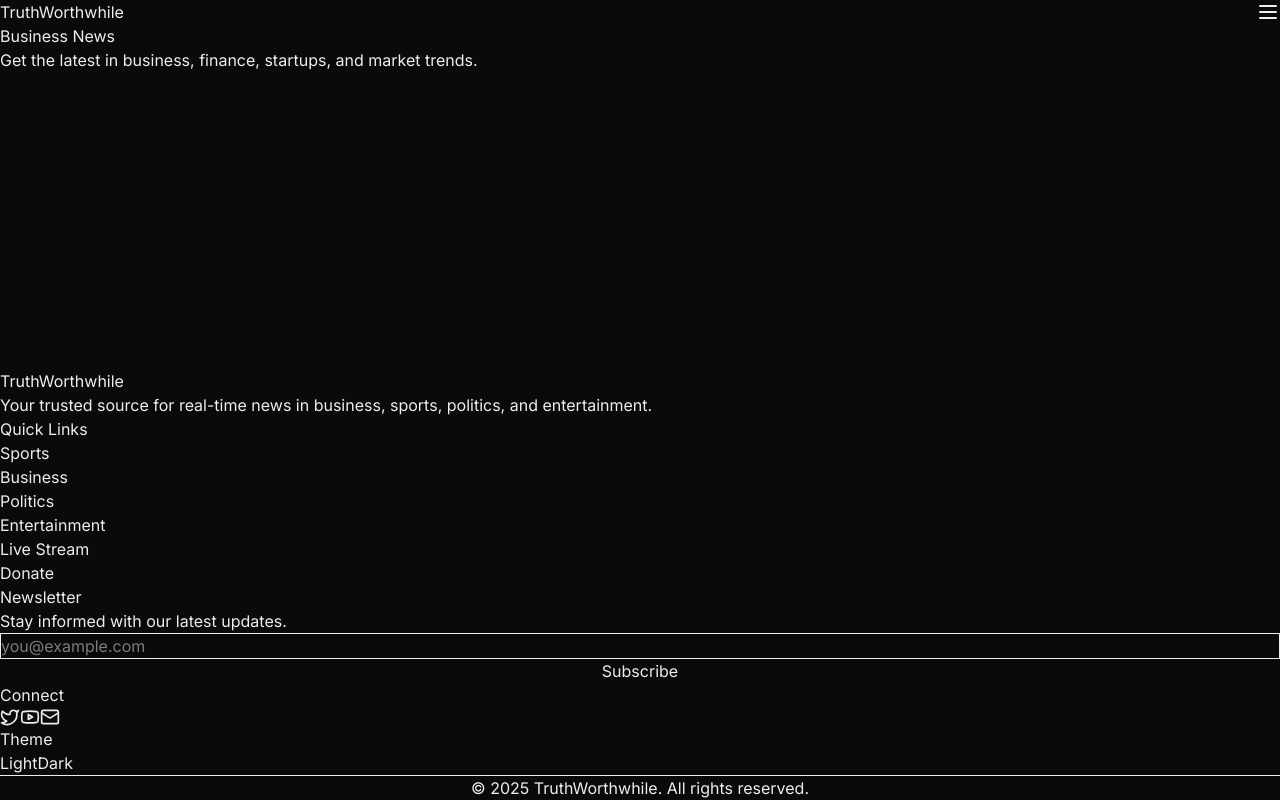
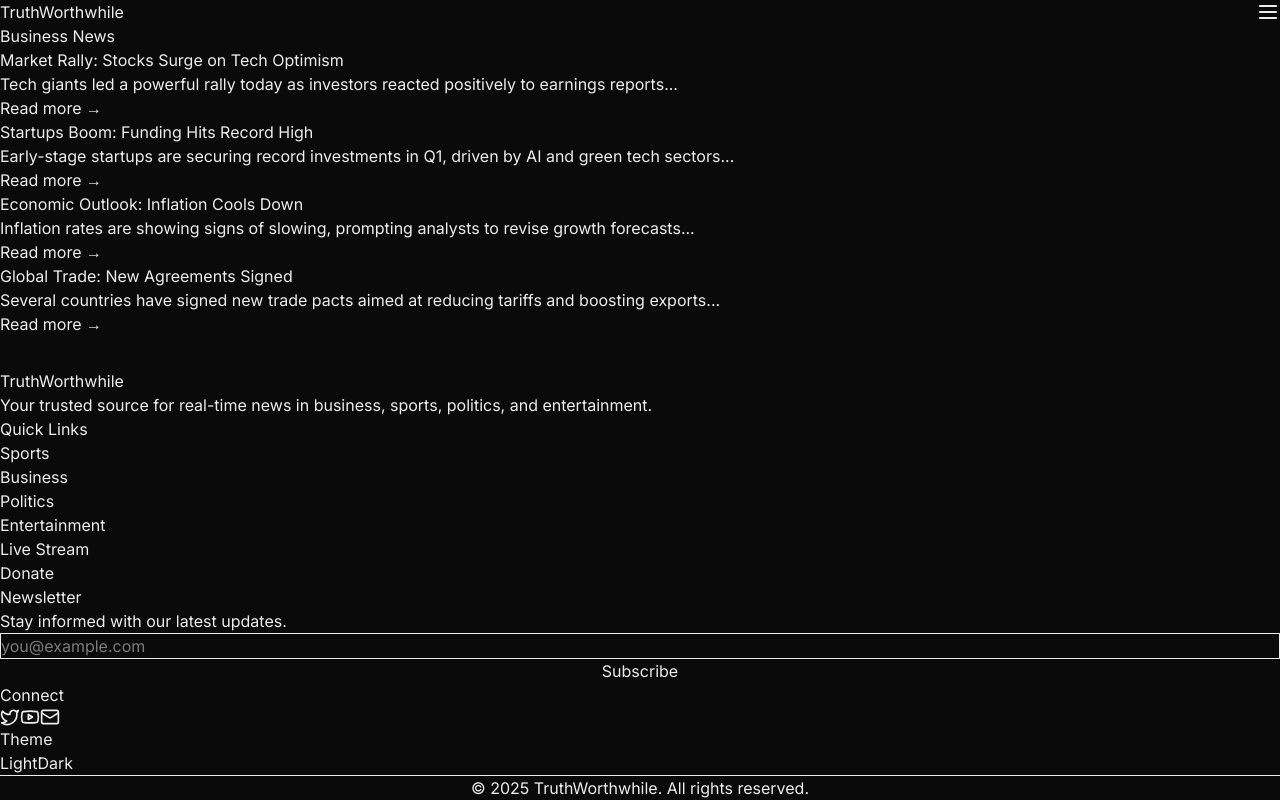
Before and after one commit to NewtonRatz/truthworthwhile, a Next.js app: page /business in a window 1280 px wide. Built offline with nearby package versions, Linux system fonts and the light colour scheme.

Commit message:
Replace intro paragraphs with NewsCard grids on all category pages

```diff
--- a/src/app/business/page.tsx
+++ b/src/app/business/page.tsx
@@ -1,13 +1,48 @@
 import React from "react";
+import NewsCard from "@/components/NewsCard";
+
+const dummyBusiness = [
+  {
+    title: "Market Rally: Stocks Surge on Tech Optimism",
+    summary:
+      "Tech giants led a powerful rally today as investors reacted positively to earnings reports...",
+    href: "/business/1",
+  },
+  {
+    title: "Startups Boom: Funding Hits Record High",
+    summary:
+      "Early-stage startups are securing record investments in Q1, driven by AI and green tech sectors...",
+    href: "/business/2",
+  },
+  {
+    title: "Economic Outlook: Inflation Cools Down",
+    summary:
+      "Inflation rates are showing signs of slowing, prompting analysts to revise growth forecasts...",
+    href: "/business/3",
+  },
+  {
+    title: "Global Trade: New Agreements Signed",
+    summary:
+      "Several countries have signed new trade pacts aimed at reducing tariffs and boosting exports...",
+    href: "/business/4",
+  },
+];
 
 export default function BusinessPage() {
   return (
     <section className="py-16 bg-[var(--background)] text-[var(--foreground)]">
       <div className="max-w-7xl mx-auto px-4">
         <h1 className="text-4xl font-bold mb-6">Business News</h1>
-        <p className="text-gray-600 dark:text-gray-400">
-          Get the latest in business, finance, startups, and market trends.
-        </p>
+        <div className="grid gap-8 grid-cols-1 sm:grid-cols-2 lg:grid-cols-2 xl:grid-cols-4">
+          {dummyBusiness.map((article) => (
+            <NewsCard
+              key={article.href}
+              title={article.title}
+              summary={article.summary}
+              href={article.href}
+            />
+          ))}
+        </div>
       </div>
     </section>
   );
--- a/src/app/entertainment/page.tsx
+++ b/src/app/entertainment/page.tsx
@@ -1,13 +1,48 @@
 import React from "react";
+import NewsCard from "@/components/NewsCard";
+
+const dummyEntertainment = [
+  {
+    title: "Blockbuster Release: New Sci-Fi Epic Breaks Records",
+    summary:
+      "The latest sci-fi extravaganza has dominated the box office with unprecedented opening weekend earnings...",
+    href: "/entertainment/1",
+  },
+  {
+    title: "Celebrity Interview: A-List Star Opens Up",
+    summary:
+      "In an exclusive interview, the star discusses their career, upcoming projects, and personal life...",
+    href: "/entertainment/2",
+  },
+  {
+    title: "Music Festival: Lineup Announced for Summer",
+    summary:
+      "Fans rejoice as organizers reveal headliners and acts for the highly anticipated festival...",
+    href: "/entertainment/3",
+  },
+  {
+    title: "TV Revival: Classic Show Returns",
+    summary:
+      "After a decade, the beloved series is back with new episodes and cast reunions...",
+    href: "/entertainment/4",
+  },
+];
 
 export default function EntertainmentPage() {
   return (
     <section className="py-16 bg-[var(--background)] text-[var(--foreground)]">
       <div className="max-w-7xl mx-auto px-4">
         <h1 className="text-4xl font-bold mb-6">Entertainment News</h1>
-        <p className="text-gray-600 dark:text-gray-400">
-          Catch up on movies, music, celebrity gossip, and pop culture.
-        </p>
+        <div className="grid gap-8 grid-cols-1 sm:grid-cols-2 lg:grid-cols-2 xl:grid-cols-4">
+          {dummyEntertainment.map((article) => (
+            <NewsCard
+              key={article.href}
+              title={article.title}
+              summary={article.summary}
+              href={article.href}
+            />
+          ))}
+        </div>
       </div>
     </section>
   );
--- a/src/app/politics/page.tsx
+++ b/src/app/politics/page.tsx
@@ -1,13 +1,48 @@
 import React from "react";
+import NewsCard from "@/components/NewsCard";
+
+const dummyPolitics = [
+  {
+    title: "Election Update: Polls Tighten in Battleground States",
+    summary:
+      "With polls narrowing, both campaigns ramp up efforts ahead of the decisive debates...",
+    href: "/politics/1",
+  },
+  {
+    title: "New Legislation: Impact on Your Taxes",
+    summary:
+      "A recently passed bill could alter tax brackets and deductions—here’s what it means for you...",
+    href: "/politics/2",
+  },
+  {
+    title: "Diplomacy: Summit Yields Historic Agreement",
+    summary:
+      "Leaders from multiple nations signed a landmark pact aimed at reducing carbon emissions...",
+    href: "/politics/3",
+  },
+  {
+    title: "Local Elections: Key Races to Watch",
+    summary:
+      "From mayoral contests to city councils, this guide covers the most consequential local races...",
+    href: "/politics/4",
+  },
+];
 
 export default function PoliticsPage() {
   return (
     <section className="py-16 bg-[var(--background)] text-[var(--foreground)]">
       <div className="max-w-7xl mx-auto px-4">
         <h1 className="text-4xl font-bold mb-6">Politics News</h1>
-        <p className="text-gray-600 dark:text-gray-400">
-          Stay updated on elections, legislation, and political affairs worldwide.
-        </p>
+        <div className="grid gap-8 grid-cols-1 sm:grid-cols-2 lg:grid-cols-2 xl:grid-cols-4">
+          {dummyPolitics.map((article) => (
+            <NewsCard
+              key={article.href}
+              title={article.title}
+              summary={article.summary}
+              href={article.href}
+            />
+          ))}
+        </div>
       </div>
     </section>
   );
--- a/src/app/sports/page.tsx
+++ b/src/app/sports/page.tsx
@@ -1,13 +1,48 @@
 import React from "react";
+import NewsCard from "@/components/NewsCard";
+
+const dummySports = [
+  {
+    title: "Championship Recap: Underdogs Triumph",
+    summary:
+      "In a stunning final, the underdog team clinched victory with a last-minute goal...",
+    href: "/sports/1",
+  },
+  {
+    title: "Player Spotlight: Rising Star of the League",
+    summary:
+      "At just 19, this rookie is breaking records and capturing the hearts of fans everywhere...",
+    href: "/sports/2",
+  },
+  {
+    title: "Match Preview: Rivals Face Off This Weekend",
+    summary:
+      "A deep dive into the strategies and storylines ahead of Saturday’s marquee matchup...",
+    href: "/sports/3",
+  },
+  {
+    title: "Injury Report: Key Players Questionable",
+    summary:
+      "Teams are monitoring recovery timelines as several starters deal with late-season injuries...",
+    href: "/sports/4",
+  },
+];
 
 export default function SportsPage() {
   return (
     <section className="py-16 bg-[var(--background)] text-[var(--foreground)]">
       <div className="max-w-7xl mx-auto px-4">
         <h1 className="text-4xl font-bold mb-6">Sports News</h1>
-        <p className="text-gray-600 dark:text-gray-400">
-          Scores, highlights, and headlines from your favorite teams and events.
-        </p>
+        <div className="grid gap-8 grid-cols-1 sm:grid-cols-2 lg:grid-cols-2 xl:grid-cols-4">
+          {dummySports.map((article) => (
+            <NewsCard
+              key={article.href}
+              title={article.title}
+              summary={article.summary}
+              href={article.href}
+            />
+          ))}
+        </div>
       </div>
     </section>
   );
--- a/src/app/technology/page.tsx
+++ b/src/app/technology/page.tsx
@@ -1,13 +1,48 @@
 import React from "react";
+import NewsCard from "@/components/NewsCard";
+
+const dummyTech = [
+  {
+    title: "AI Breakthrough: New Model Sets Records",
+    summary:
+      "A new AI model has outperformed all previous benchmarks, raising the bar for machine learning...",
+    href: "/technology/1",
+  },
+  {
+    title: "Gadget Review: The Latest Smartphone",
+    summary:
+      "We put the newest flagship smartphone through its paces—here's what you need to know before you buy...",
+    href: "/technology/2",
+  },
+  {
+    title: "Cybersecurity: How to Stay Safe Online",
+    summary:
+      "Experts share top tips for protecting your data and privacy in an increasingly connected world...",
+    href: "/technology/3",
+  },
+  {
+    title: "Green Tech: Innovations for a Sustainable Future",
+    summary:
+      "From solar roads to vertical farms, explore the technologies aiming to save our planet...",
+    href: "/technology/4",
+  },
+];
 
 export default function TechnologyPage() {
   return (
     <section className="py-16 bg-[var(--background)] text-[var(--foreground)]">
       <div className="max-w-7xl mx-auto px-4">
         <h1 className="text-4xl font-bold mb-6">Technology News</h1>
-        <p className="text-gray-600 dark:text-gray-400">
-          Explore the latest in AI, gadgets, software, and tech innovation.
-        </p>
+        <div className="grid gap-8 grid-cols-1 sm:grid-cols-2 lg:grid-cols-2 xl:grid-cols-4">
+          {dummyTech.map((article) => (
+            <NewsCard
+              key={article.href}
+              title={article.title}
+              summary={article.summary}
+              href={article.href}
+            />
+          ))}
+        </div>
       </div>
     </section>
   );
--- a/src/components/NewsCard.tsx
+++ b/src/components/NewsCard.tsx
@@ -1,3 +1,5 @@
+// src/components/NewsCard.tsx
+
 import React from "react";
 import Link from "next/link";
 
```
Also changed, not shown: src/app/livestream/page.tsx (+14 -99 lines).
